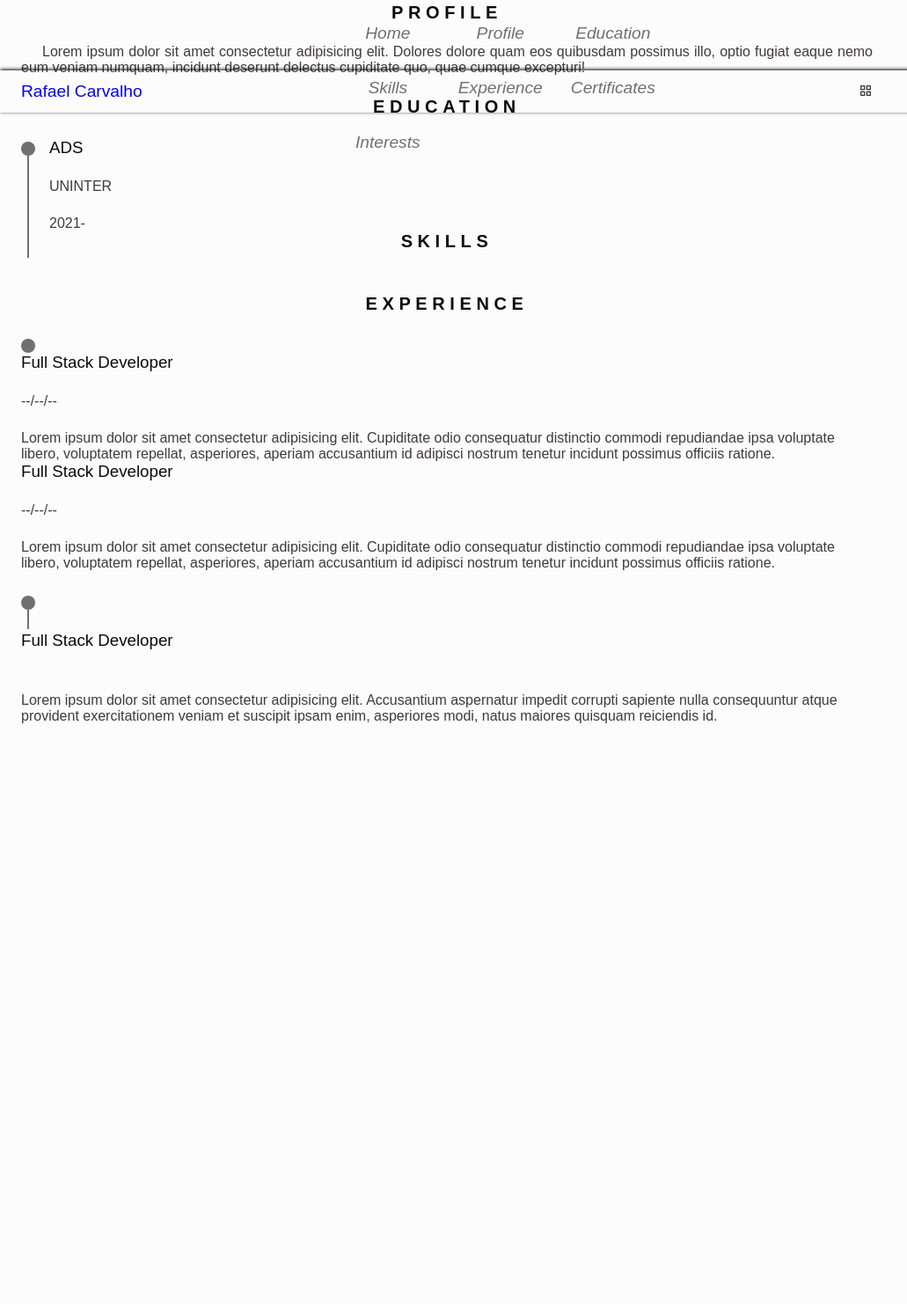
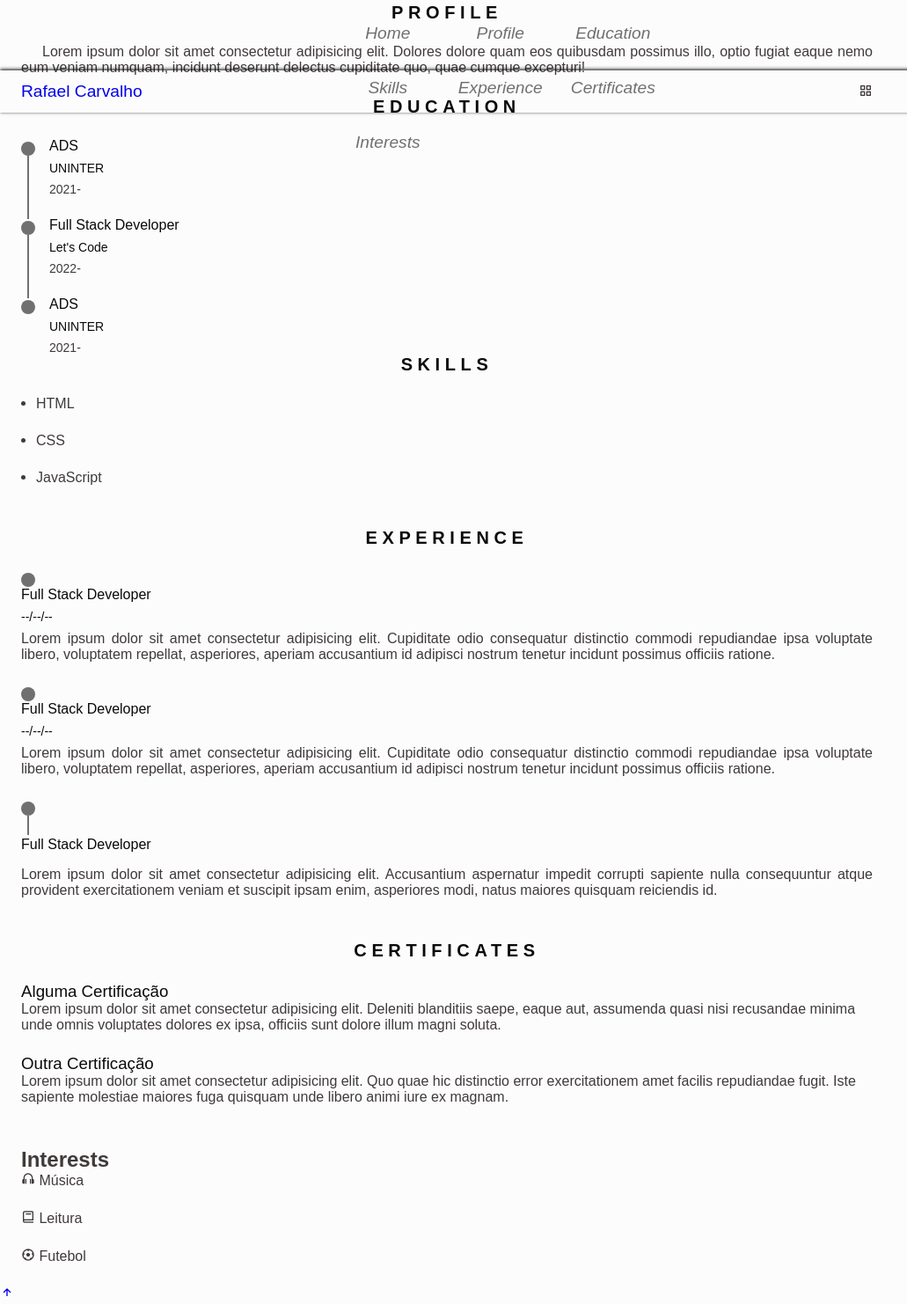
Before and after one commit to eternocarvalho/Curriculo-Rafael-Carvalho, a plain HTML site: page index.html in a window 1280 px wide. Shown: the part 672-2154 px from the top of the page at 88% size, without its empty margins (0-1031 px from the left). Before the commit the page ends 1567 px from the top, so only its background shows below. Drawn offline with nearby package versions, Linux system fonts and the light colour scheme.

Commit message:
Updates - CSS and HTML

```diff
--- a/assets/CSS/styles.css
+++ b/assets/CSS/styles.css
@@ -268,4 +268,49 @@ img {
     background-color: var(--text-color-light);
     transform: translate(7px);
 }
-/* continuar em 2h15min da aula
+
+.education_data,
+.experience_data {
+    gap: .5rem;
+}
+
+.education_title,
+.experience_title {
+    font-size: var(--h3-font-size);
+}
+
+.experience_description {
+    text-align: justify;
+}
+
+.experience_company,
+.education_studies {
+    font-size: var(--small-font-size);
+    color: var(--title-color);
+}
+
+.education_year {
+    font-size: var(--small-font-size);
+}
+
+.skills_content {
+    grid-template-columns:  repeat(2,1fr);
+    /* display: flex;
+    column-count: 2;  */
+    gap:0;
+}
+
+.skills_name {
+    display: flex;
+    align-items: center;
+    margin-bottom: var(--mb-3);
+}
+
+.skills_circle {
+    display: inline-block;
+    width: 5px;
+    height: 5px;
+    background-color: var(--text-color);
+    border-radius: 50%;
+    margin-right: 0.75rem;
+}
--- a/index.html
+++ b/index.html
@@ -113,13 +113,36 @@
 
           <section class="education" id="education">
             <h2 class="section-title">Education</h2>
+
             <div class="education_container bd-grid">
               <div class="education_content">
                 <div class="education_time">
                   <span class="education_rounder"></span>
                   <span class="education_line"></span>
                 </div>
+                <div class="education_data bd-grid">
+                  <h3 class="education_title">ADS</h3>
+                  <span class="education_studies">UNINTER</span>
+                  <span class="education_year">2021-</span>
+                </div>
+              </div>
 
+              <div class="education_content">
+                <div class="education_time">
+                  <span class="education_rounder"></span>
+                  <span class="education_line"></span>
+                </div>
+                <div class="education_data bd-grid">
+                  <h3 class="education_title">Full Stack Developer</h3>
+                  <span class="education_studies">Let's Code</span>
+                  <span class="education_year">2022-</span>
+                </div>
+              </div>
+              <div class="education_content">
+                <div class="education_time">
+                  <span class="education_rounder"></span>
+                  <!-- <span class="education_line"></span> -->
+                </div>
                 <div class="education_data bd-grid">
                   <h3 class="education_title">ADS</h3>
                   <span class="education_studies">UNINTER</span>
@@ -133,13 +156,15 @@
             <h2 class="section-title">Skills</h2>
             <div class="skills_content bd-grid">
               <ul class="skills_data">
-               <li class="skils_name">
-                 <span class="skills_circle"></span>
+                <li class="skills_name">
+                  <span class="skills_circle"></span> HTML
                 </li>
-               <li class="skills__name">
-                <span class="skills__circle"></li>
-               <li class="skills__name">
-                <span class="skills__circle"></li>
+                <li class="skills_name">
+                  <span class="skills_circle"></span> CSS
+                </li>
+                <li class="skills_name">
+                  <span class="skills_circle"></span> JavaScript
+                </li>
               </ul>
             </div>
           </section>
@@ -155,7 +180,6 @@
                   <span class="experience_rounder"></span>
                   <span class="experience_line"></span>
                 </div>
-
                 <div class="experience_data bd-grid">
                   <h3 class="experience_title">Full Stack Developer</h3>
                   <span class="experience_company">--/--/--</span>
@@ -163,7 +187,12 @@
                     Lorem ipsum dolor sit amet consectetur adipisicing elit. Cupiditate odio consequatur distinctio commodi repudiandae ipsa voluptate libero, voluptatem repellat, asperiores, aperiam accusantium id adipisci nostrum tenetur incidunt possimus officiis ratione.
                   </p>
                 </div>
-
+              </div>
+              <div class="experience_content">
+                <div class="experience_time">
+                  <span class="experience_rounder"></span>
+                  <span class="experience_line"></span>
+                </div>
                 <div class="experience_data bd-grid">
                   <h3 class="experience_title">Full Stack Developer</h3>
                   <span class="experience_company">--/--/--</span>
@@ -187,9 +216,51 @@
             </div>
           </section>
         </div>
-        <!--continuar linha 283-->
+
+        <section class="certificate section" id="certificates">
+          <h2 class="section-title">Certificates</h2>
+          <div class="certificate_container bd-grid">
+            <div class="certificate_content">
+              <h3 class="certificate_title">Alguma Certificação</h3>
+              <p class="certificate_description">
+                Lorem ipsum dolor sit amet consectetur adipisicing elit. Deleniti blanditiis saepe, eaque aut, assumenda quasi nisi recusandae minima unde omnis voluptates dolores ex ipsa, officiis sunt dolore illum magni soluta.
+              </p>
             </div>
 
+            <div class="certificate_content">
+              <h3 class="certificate_tite">Outra Certificação</h3>
+              <p class="certificate_description">
+                Lorem ipsum dolor sit amet consectetur adipisicing elit. Quo quae hic distinctio error exercitationem amet facilis repudiandae fugit. Iste sapiente molestiae maiores fuga quisquam unde libero animi iure ex magnam.
+              </p>
+
+            </div>
+          </div>
+        </section>
+
+        <section class="interests section">
+          <h2 class="interests-title">Interests</h2>
+          <div class="interests_container bd-grid">
+            <div class="interests_content">
+              <i class="bx bx-headphone iterests_icon"></i>
+              <span class="interests_name">Música</span>
+            </div>
+            <div class="interests__content">
+              <i class="bx bx-book interests__icons"></i>
+              <span class="interests__name">Leitura</span>
+            </div>
+            <div class="interests__content">
+              <i class="bx bx-football interests__icons"></i>
+              <span class="interests__name">Futebol</span>
+            </div>
+          </div>
+
+        </section>
+
+      </div>
     </main>
+
+    <a href="#" class="scrolltop" id="scroll-top">
+      <i class="bx bx-up-arrow-alt scrolltop_icon"></i>
+    </a>
   </body>
 </html>
```
Lines whose indentation alone changed are shown as unchanged.
